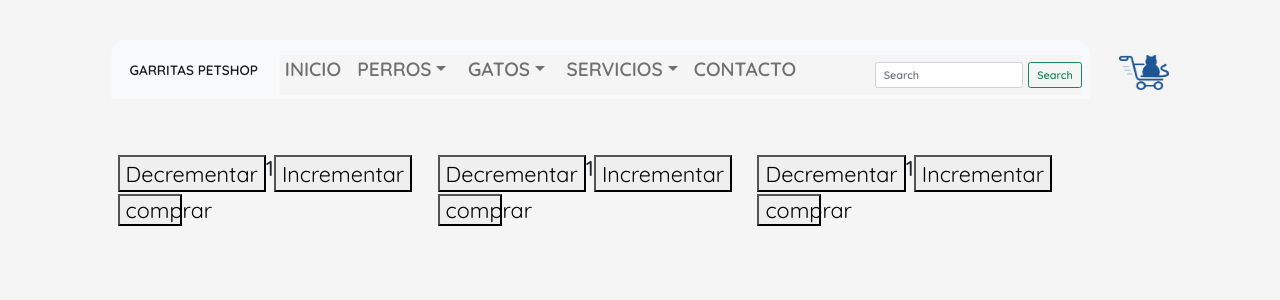
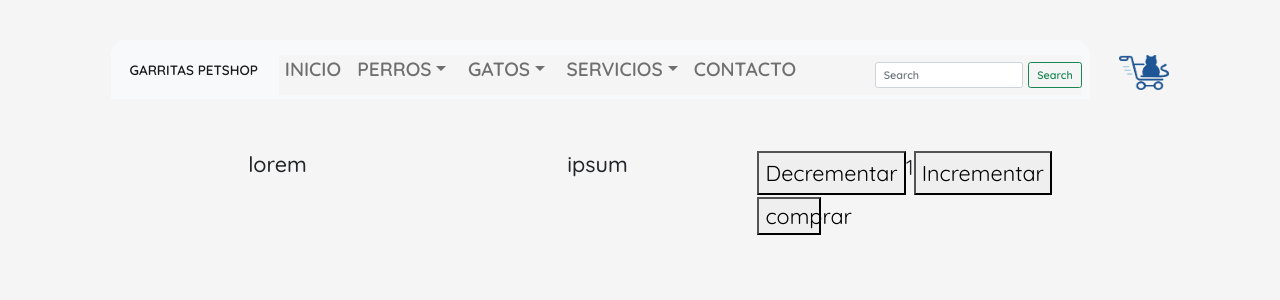
Before and after one commit to SantiagoPaezDeLaTorre/Garritas, a React (Create React App) app in the folder GarritasPetshop/myapp/: page / in a window 1280 px wide. Shown: the top 300 px of the page. Built offline with nearby package versions, Linux system fonts and the light colour scheme.

Commit message:
itemcounter pasado como componente

```diff
--- a/GarritasPetshop/myapp/src/App.js
+++ b/GarritasPetshop/myapp/src/App.js
@@ -1,42 +1,15 @@
-import React from "react";
+import React from 'react';
 import NavBar from './components/NavBar';
 import ItemListContainer from './containers/ItemListContainer';
 import './App.css';
 
 const App = () => {
 
-  const [counter, setCounter] = React.useState (1);
-  const stock = 5;
-  const handlerCounterUp = () =>{
-    if (counter<stock) {
-      setCounter(counter+1)
-    }
-    if (counter === stock) {
-      alert("No quedan más en stock")
-    }
-  }
-  const handlerCounterDown = () =>{
-    if (counter>1) {
-      setCounter(counter-1)
-    }
-  }
-  const addToCart = () =>{
-    alert("se agregó al carrito")
-  }
+
   return (
     <div className="contenedor">
       <NavBar />
-      <ItemListContainer estadoUno=<div className="contador">
-        <div className="contadorUp">
-          <button onClick={handlerCounterDown}>Decrementar</button>
-          <p>{counter}</p>
-          <button onClick={handlerCounterUp}>Incrementar</button>
-        </div>
-          <button className="comprarBtn" onClick={addToCart}>comprar</button>
-      </div> />
-
-
-
+      <ItemListContainer estadoUno="lorem" estadoDos="ipsum"/>
 
     </div>
   );
--- /dev/null
+++ b/GarritasPetshop/myapp/src/components/ItemCounter.js
@@ -0,0 +1,36 @@
+import React, {useState} from 'react';
+
+const ItemCounter = () => {
+
+    const [counter, setCounter] = useState (1);
+    const stock = 5;
+    const handlerCounterUp = () =>{
+        if (counter<stock) {
+            setCounter(counter+1)
+        }
+        if (counter === stock) {
+            alert("No quedan más en stock")
+        }
+    }
+    const handlerCounterDown = () =>{
+        if (counter>1) {
+            setCounter(counter-1)
+        }
+    }
+    const addToCart = () =>{
+        alert("se agregó al carrito")
+    }
+
+    return(
+        <div className="contador">
+            <div className="contadorUp">
+                <button onClick={handlerCounterDown}>Decrementar</button>
+                <p>{counter}</p>
+                <button onClick={handlerCounterUp}>Incrementar</button>
+            </div>
+            <button className="comprarBtn" onClick={addToCart}>comprar</button>
+        </div>
+    )
+}
+
+export default ItemCounter;
--- a/GarritasPetshop/myapp/src/containers/ItemListContainer.js
+++ b/GarritasPetshop/myapp/src/containers/ItemListContainer.js
@@ -1,15 +1,17 @@
-const ItemListContainer = (props)  =>{
+import ItemCounter from '../components/ItemCounter';
+
+const ItemListContainer = ({estadoUno, estadoDos})  =>{
     return(
         <div className="catalogoContainer">
             <ul className="lista">
                 <li>
-                    <h2>{props.estadoUno}</h2>
+                    <h2>{estadoUno}</h2>
                 </li>
                 <li>
-                    <h2>{props.estadoUno}</h2>
+                    <h2>{estadoDos}</h2>
                 </li>
                 <li>
-                    <h2>{props.estadoUno}</h2>
+                    <ItemCounter />
                 </li>
             </ul>
         </div>
```
